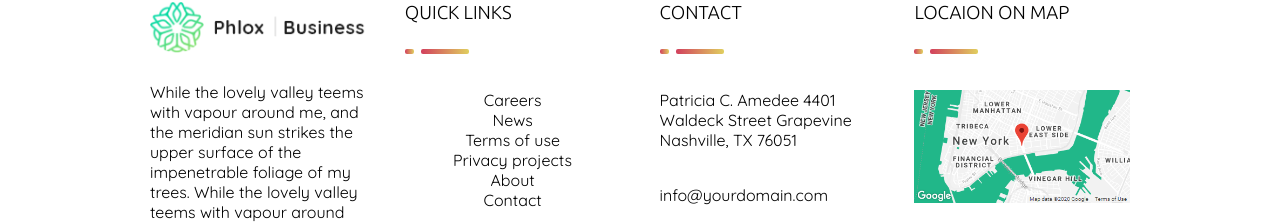
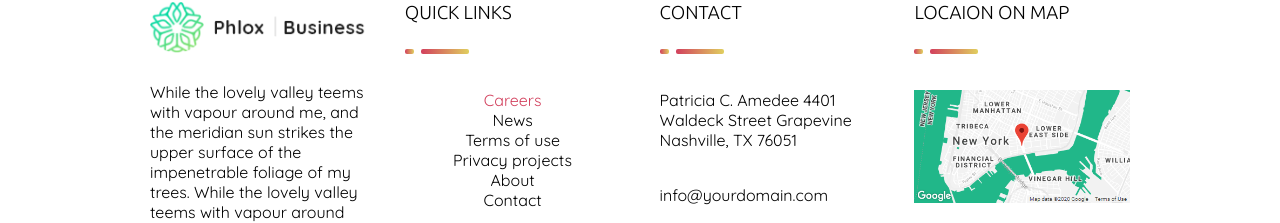
Before and after one commit to sebastianocalella/proj-html-vuejs, a Vue app: page / in a window 1280 px wide. In both pictures the pointer is over the item "Careers". Shown: the part 9344-9567 px from the top of the page. Built offline with nearby package versions, Linux system fonts and the light colour scheme.

Commit message:
footer links hover

```diff
--- a/src/components/AppFooterComponents/FooterInfo.vue
+++ b/src/components/AppFooterComponents/FooterInfo.vue
@@ -88,6 +88,10 @@ export default {
 
             .links li{
                 text-align: center;
+                &:hover{
+                    cursor: pointer;
+                    color:$c-brand-green;
+                }
             }
 
             .contact li{
```
